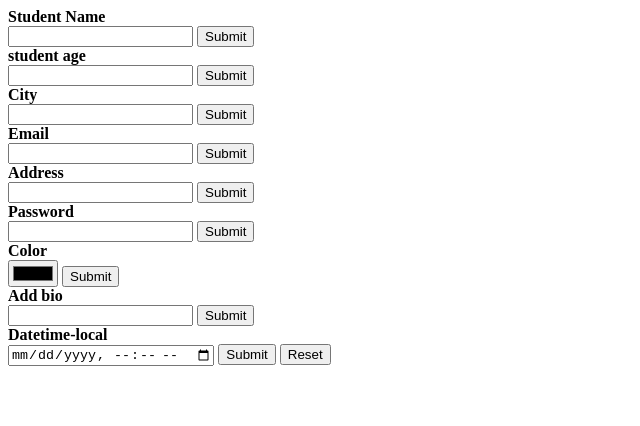
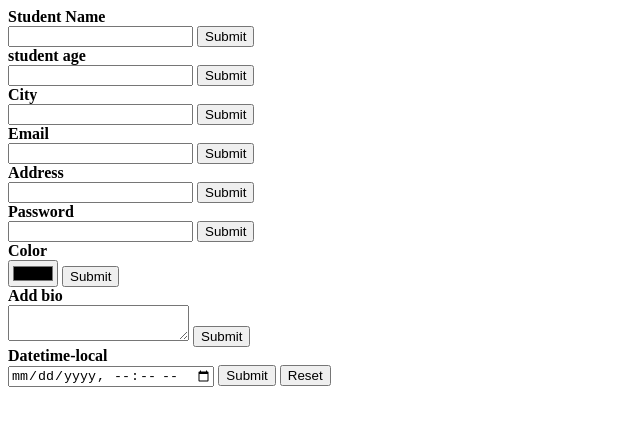
Before and after one commit to tatugrigalashvili/formebi-davaleba-1, a plain HTML site: page index.html in a window 1280 px wide. Shown: the whole page, without its empty margins (0-640 px from the left). Drawn offline with Linux system fonts and the light colour scheme.

Commit message:
Add files via upload

```diff
--- a/index.html
+++ b/index.html
@@ -32,11 +32,12 @@
         <input type="submit">  <br>
 
         <label><b>Color</b></label> <br>
-        <input type="color">
+      <input type="color">
         <input type="submit"><br>
 
         <label><b>Add bio</b></label><br>
-        <input type="text" >
+        <textarea></textarea>
+
         <input type="submit"> <br>
 
         <label><b>Datetime-local</b></label> <br>
```
